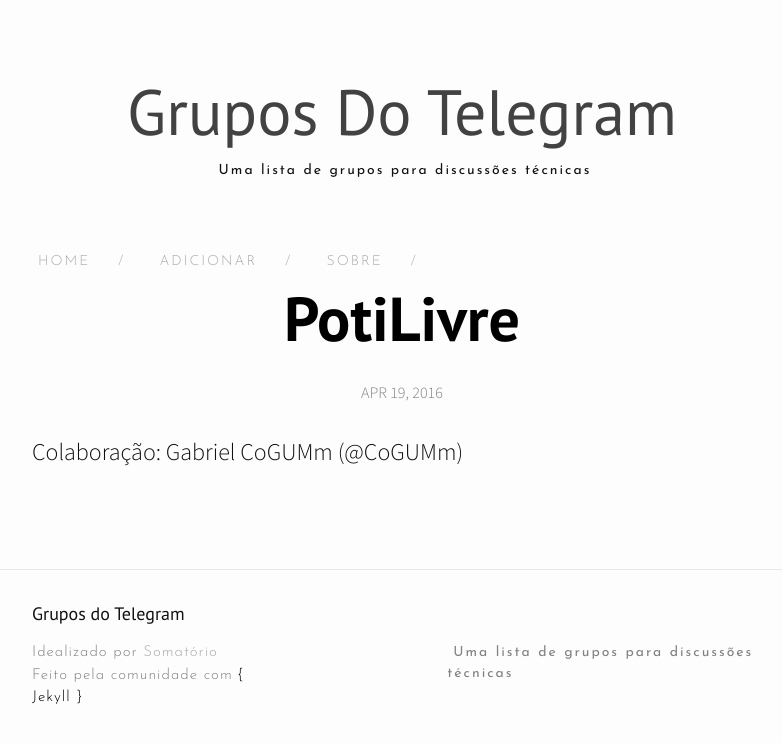
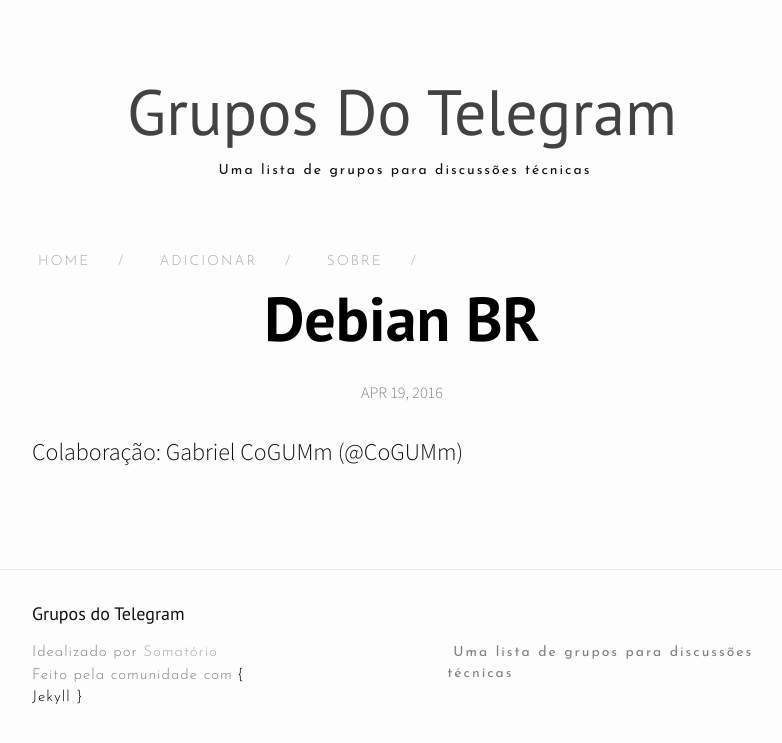
Before and after one commit to listatelegram/listatelegram.github.io, a Jekyll site: the page built from _posts/2016-04-19-debianbr.markdown, in a window 1280 px wide. Shown: the top 743 px of the page, without its empty margins (238-1020 px from the left). Built offline with Jekyll 4.4.1, drawn with Linux system fonts in a browser that asks for light colours; nearby versions of some CDN libraries.

Commit message:
Adicionado Debian BR

```diff
--- a/_posts/2016-04-19-debianbr.markdown
+++ b/_posts/2016-04-19-debianbr.markdown
@@ -1,7 +1,7 @@
 ---
 layout: post
-title:  "PotiLivre"
+title:  "Debian BR"
 categories: jekyll update
-link-telegram: https://telegram.me/joinchat/AvMomgAeNcVoFFGFggjDJw
+link-telegram: https://telegram.me/debianbr
 ---
 Colaboração: Gabriel CoGUMm (@CoGUMm)
```
